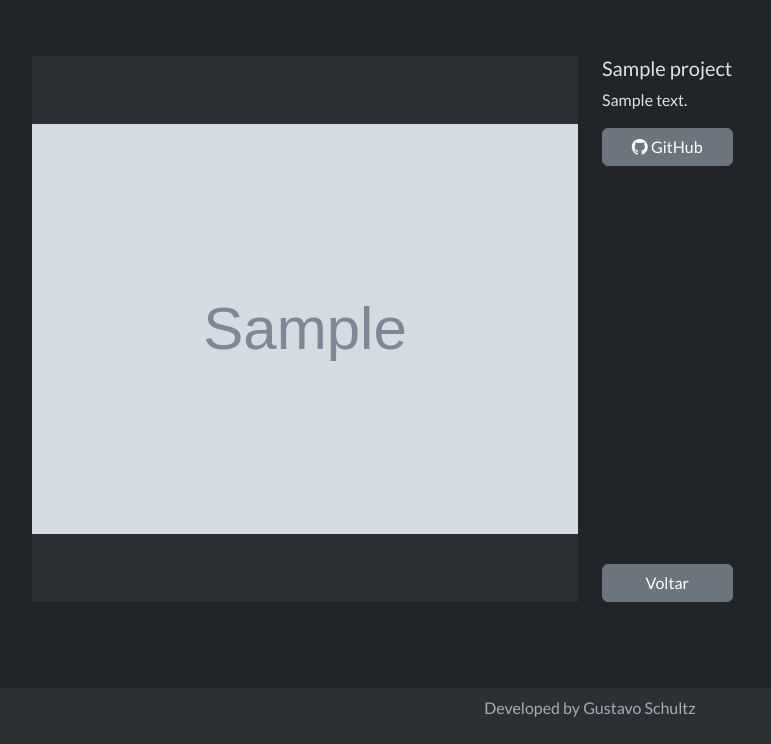
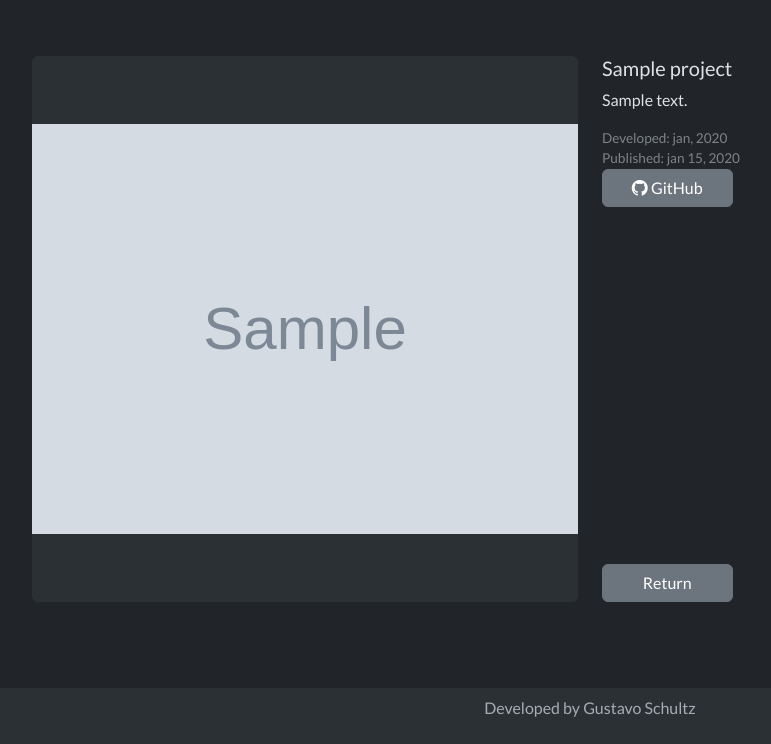
Before and after one commit to goosekiing/gustavo-schultz-django-portfolio, a Django app: page /portfolio/1/ in a window 1280 px wide. Shown: the part 56-800 px from the top of the page, without its empty margins (50-821 px from the left). Run offline with Django 4.2, Linux system fonts and the light colour scheme; tables that the repository leaves empty hold one stand-in row (values such as "Sample post"); grey boxes marked "Sample" are stand-in pictures.

Commit message:
adicionadas datas de publicacao e desenvolvimento dos projetos

```diff
--- a/portfolio/admin.py
+++ b/portfolio/admin.py
@@ -18,7 +18,7 @@ class ProjectImageInline(admin.TabularInline):
     extra = 1
 
 class ProjectsAdmin(admin.ModelAdmin):
-    list_display = ("id", "name", "description", "display_online", "date")
+    list_display = ("id", "name", "display_online", "develop_date")
     search_fields = ('project_name',)
     list_filter = ('categories',)
     list_editable = ("display_online",)
--- a/portfolio/models.py
+++ b/portfolio/models.py
@@ -71,7 +71,8 @@ class Projects(models.Model):
     description = models.TextField(default="", null=False, blank=True)
     github_link = models.URLField(max_length=128, blank=True, null=True)
     display_online = models.BooleanField(default=True)
-    date = models.DateTimeField(default=timezone.now, blank=False)
+    develop_date = models.DateField(null=True, blank=True)
+    publish_date = models.DateTimeField(default=timezone.now, blank=False)
 
     def __str__(self):
         return self.name
--- a/portfolio/static/portfolio/styles/style.css
+++ b/portfolio/static/portfolio/styles/style.css
@@ -1,6 +1,10 @@
 body {
     font-family: "Lato", sans-serif;
     font-weight: 400;
+}
+
+.fs-7{
+    font-size: 0.85rem;
 }
 
 .card-size{
--- a/portfolio/views.py
+++ b/portfolio/views.py
@@ -33,10 +33,10 @@ def portfolio(request, category_slug=None):
 
     if category_slug:
         category_obj = get_object_or_404(Category, slug=category_slug)
-        projects = Projects.objects.order_by("-date").filter(display_online=True, categories=category_obj)
+        projects = Projects.objects.order_by("publish_date").filter(display_online=True, categories=category_obj)
         selected_tag = category_slug
     else:
-        projects = Projects.objects.order_by("-date").filter(display_online=True)
+        projects = Projects.objects.order_by("publish_date").filter(display_online=True)
 
     categories = Category.objects.annotate(
         project_count=Count(
--- a/templates/portfolio/project.html
+++ b/templates/portfolio/project.html
@@ -6,10 +6,10 @@
     <div class="col-md-6">
       {% if project.images.exists %}
         <div id="project-carousel" class="carousel slide">
-          <div class="carousel-inner">
+          <div class="carousel-inner rounded">
             {% for image in project.images.all %}
               <div class="carousel-item carousel-img-container bg-body-tertiary {% if forloop.first %}active{% endif %}">
-                <img src="{{ image.image.url }}" class="d-block w-100 rounded" alt="{{ image.alt }}">
+                <img src="{{ image.image.url }}" class="d-block w-100" alt="{{ image.alt }}">
               </div>
             {% endfor %}
           </div>
@@ -29,16 +29,16 @@
       {% endif %}
     </div>
 
-    <div class="col-md-6 d-md-flex row align-content-between flex-wrap">
+    <div class="col-md-6 d-md-flex mt-2 mt-sm-0 row align-content-between flex-wrap">
       <div>
         <h3 class="fs-5">{{ project.name }}</h3>
-        <p class="my-1">{{ project.description|linebreaks }}</p>
-        {% if project.github_link %}
-          <a href="{{ project.github_link }}" class="btn btn-secondary col-xl-3 col-4"><i class="bi bi-github"></i> GitHub</a>
-        {% endif %}
+        {{ project.description|linebreaks }}
+        {% if project.develop_date %} <p class="my-0 fs-7 text-body-tertiary">Developed: {{ project.develop_date|date:"b, Y" }}</p> {% endif %}
+        <p class="my-0 fs-7 text-body-tertiary">Published: {{ project.publish_date|date:"b j, Y" }}</p>
+        {% if project.github_link %} <a href="{{ project.github_link }}" class="btn btn-secondary my-0 col-xl-3 col-4"><i class="bi bi-github"></i> GitHub</a> {% endif %}
       </div>
       <div>
-        <a href="{% if tag %}{% url 'category' tag %}{% else %}{% url 'portfolio' %}{% endif %}" class="btn btn-secondary mt-2 col-xl-3 col-4">Voltar</a>
+        <a href="{% if tag %}{% url 'category' tag %}{% else %}{% url 'portfolio' %}{% endif %}" class="btn btn-secondary my-2 mb-sm-0 col-xl-3 col-4">Return</a>
       </div>
     </div>
   </div>
```
Also changed, not shown: portfolio/migrations/0002_rename_date_projects_publish_date_and_more.py (added).
